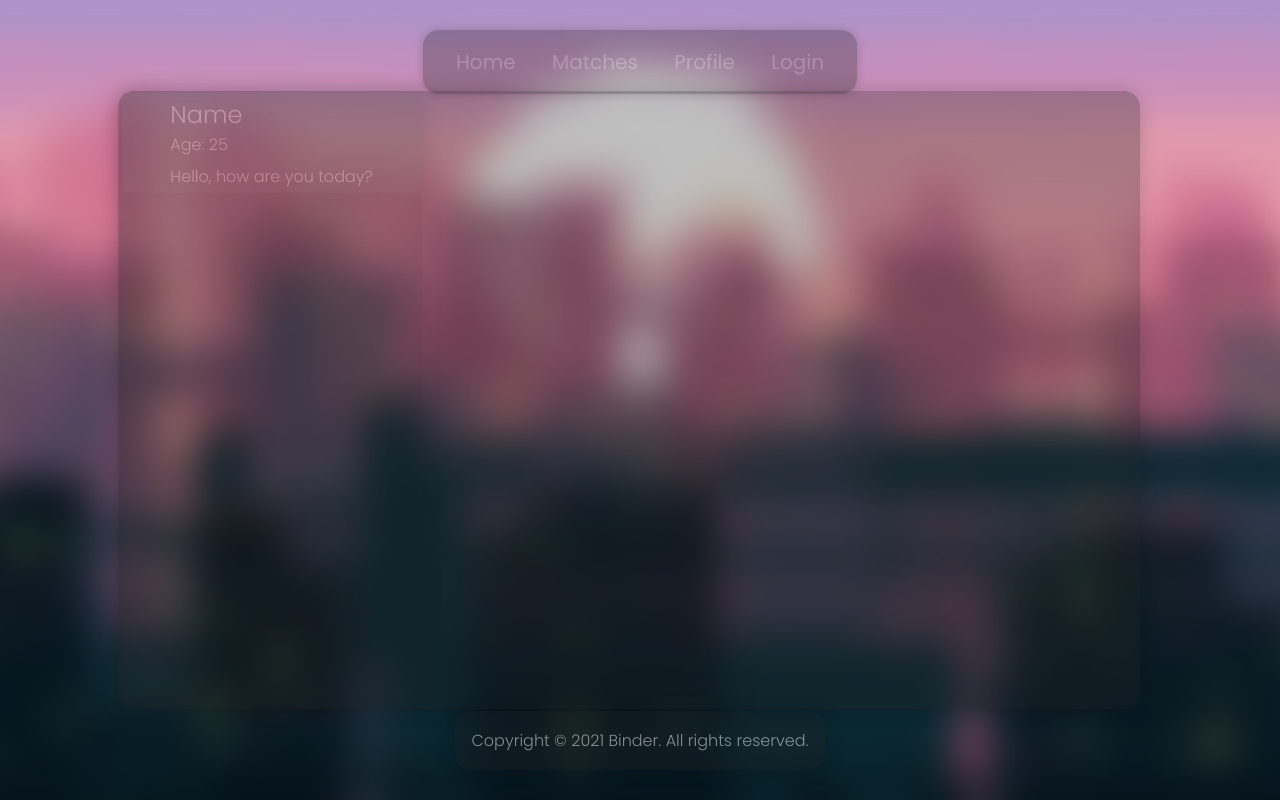
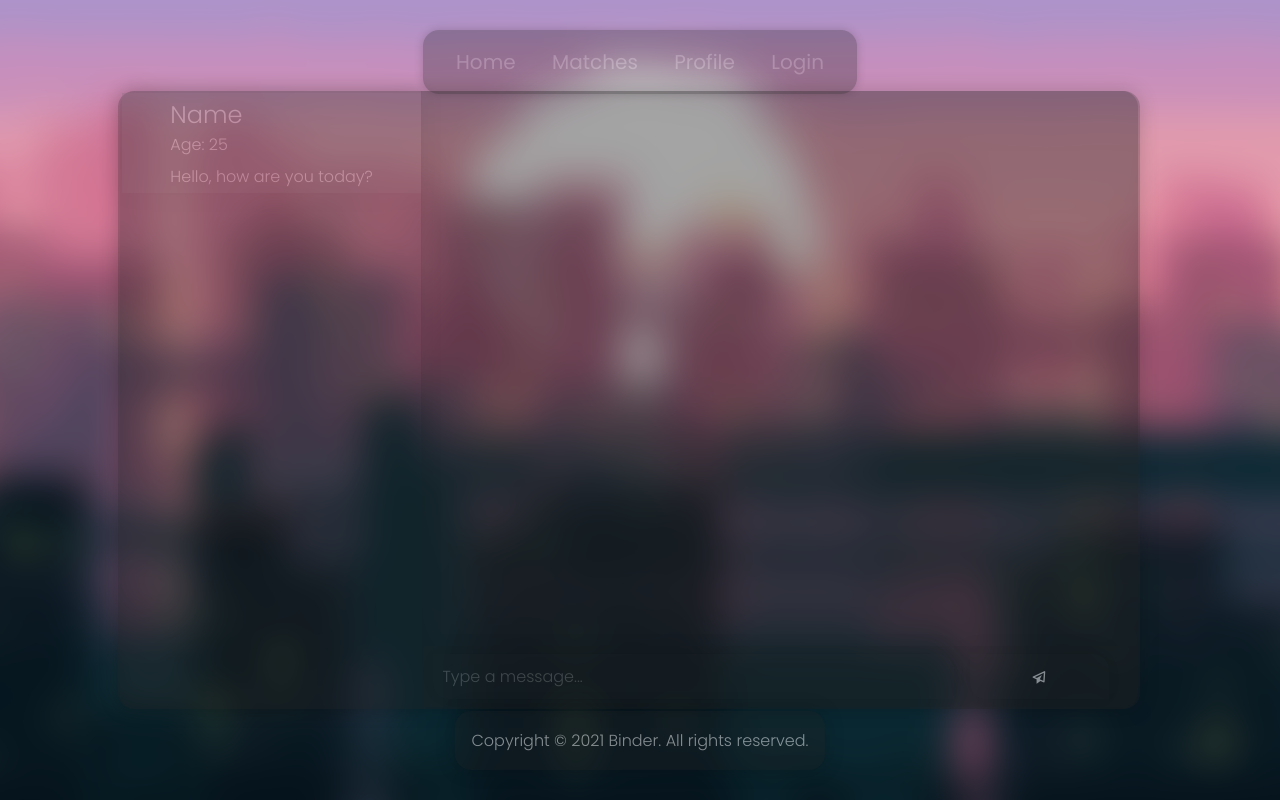
Before and after one commit to notsia1/Binder, a website: page html/matches.html in a window 1280 px wide. Drawn offline with nearby package versions, Linux system fonts and the light colour scheme; grey boxes are pictures that could not be loaded.

Commit message:
MessageCommit

```diff
--- a/html/matches.html
+++ b/html/matches.html
@@ -35,7 +35,13 @@
 
 
         <div class="chat">
+            <div class="chat-messages"></div>
 
+            </div>
+            <div class="chat-input">
+                <input type="text" placeholder="Type a message...">
+                <button><i class='bx bx-paper-plane'></i></button>
+            </div>
         </div>
     </div>
 
--- a/package.json
+++ b/package.json
@@ -3,7 +3,8 @@
   "version": "1.0.0",
   "main": "main.js",
   "scripts": {
-    "test": "echo \"Error: no test specified\" && exit 1"
+    "test": "echo \"Error: no test specified\" && exit 1",
+    "start": "npm run dev"
   },
   "author": "notk@gmail.com",
   "license": "ISC",
--- a/style.css
+++ b/style.css
@@ -557,3 +557,88 @@ body {
     position: absolute;
     left: 1;
 }
+
+
+
+.chat{
+    opacity: 100%;
+    border: 1px solid transparent;
+    justify-content: center;
+    align-items: center;
+    position: absolute;
+    display: flex;
+    flex-wrap: wrap;
+    border-top-right-radius: 16px;
+    border-bottom-right-radius: 16px;
+    width: 695px;
+    height: 600px;
+    background-color: #21212191;
+    transition: 0.4s ease-in-out;
+    padding: 8px 10px;
+    right: 1;
+}
+
+.chat-input{
+    display: flex;
+    position: absolute;
+    opacity: 100%;
+    font-size: 16px;
+    width:  695px;
+    padding: 8px 10px ;
+    border-bottom-right-radius: 16px;
+    background-color: #21212191;
+    transition: 0.4s ease-in-out;
+    color: #fff;
+    bottom: 1;
+    right: 1;
+}
+
+
+.chat-input input {
+    width: 75%;
+    padding: 8px 10px ;
+    border: transparent;
+    border-bottom-left-radius: 16px;
+    background-color: #21212191;
+    box-shadow: 0px 0px 20px #0000003a;
+    outline: none;
+    color: #fff;
+    height: 45px;
+    font-size: 16px;
+    border-top-right-radius: 16px;
+    transition: 0.4s ease-in-out;
+}
+
+.chat-input input:hover {
+    border: 1px solid #ffffff1d;
+}
+
+.chat-input input:focus {
+    border: 1px solid #ffffff1d;
+}
+
+.chat-input button{
+    opacity: 100%;
+    width: 20%;
+    padding: 8px 10px ;
+    border: transparent;
+    border-bottom-left-radius: 16px;
+    background-color: #21212191;
+    box-shadow: 0px 0px 20px #0000003a;
+    color: #fff;
+    height: 45px;
+    font-size: 16px;
+    border-top-right-radius: 16px;
+    transition: 0.4s ease-in-out;
+    margin-left: 16px;
+}
+
+.chat-input button:hover {
+    cursor: pointer;
+    box-shadow: 0px 0px 30px #0000003a;
+    border: 1px solid #ffffff1d;
+}
+
+.chat-input button:active {
+    scale: 0.97;
+}
```
